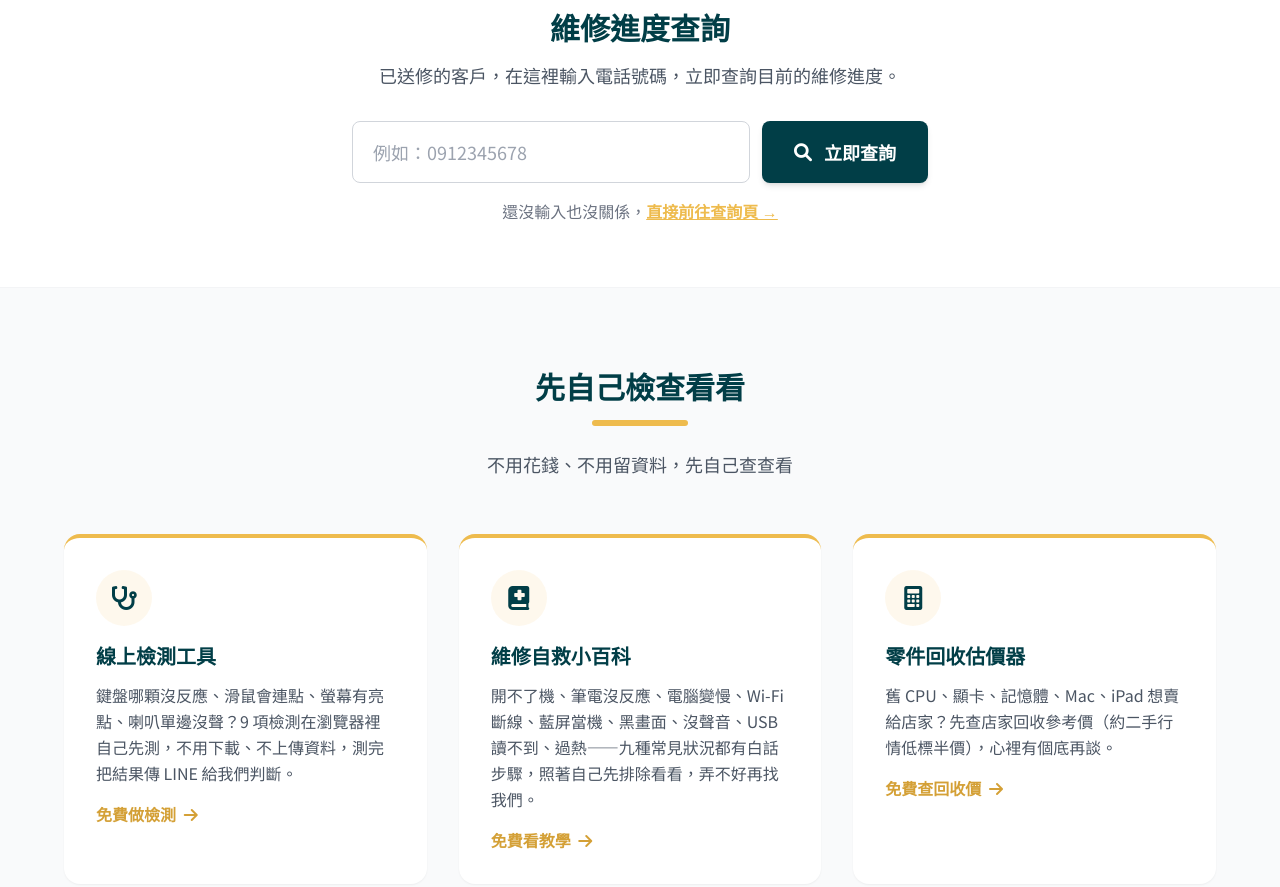
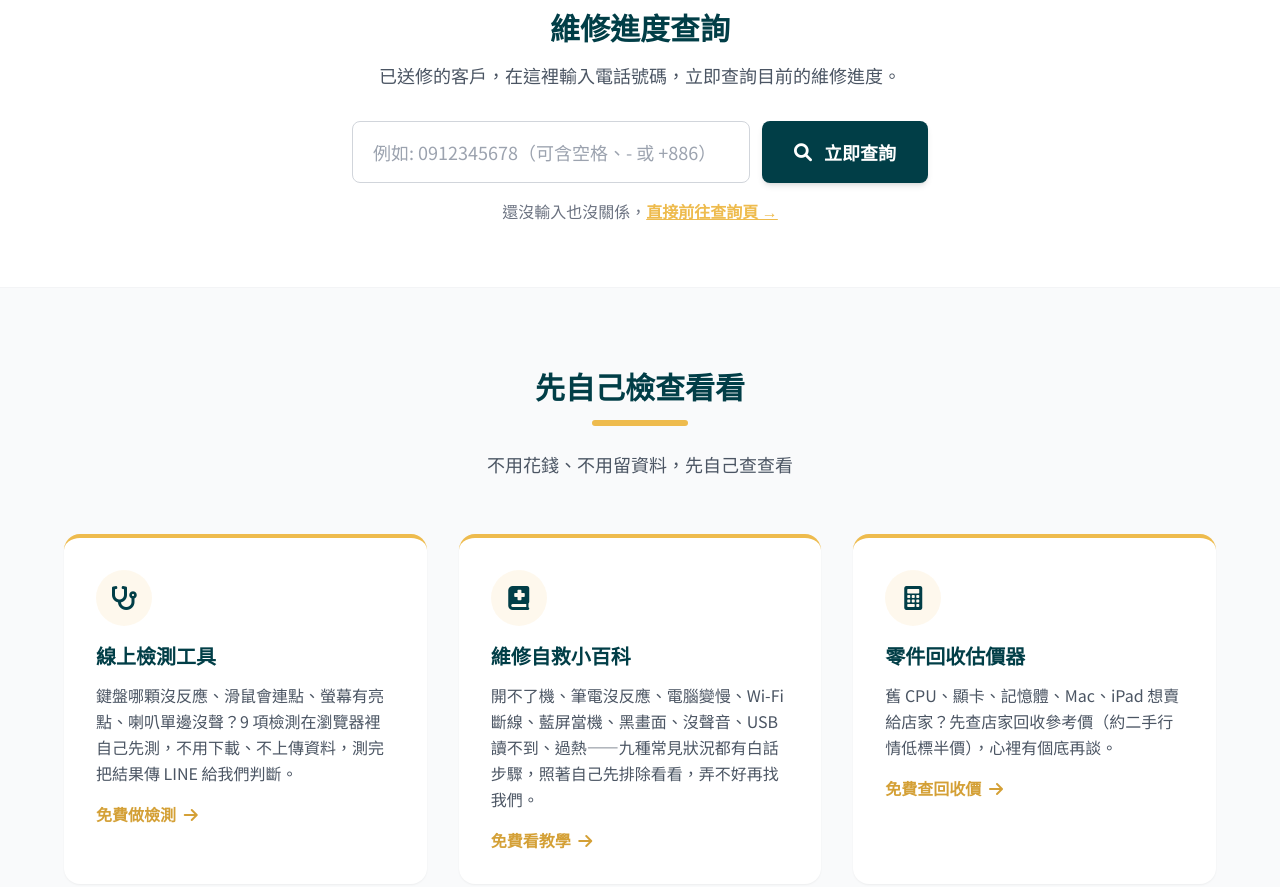
Before and after one commit to e15699-hue/swiftfix-site, a plain HTML site: page index.html in a window 1280 px wide. Shown: the part 6060-6947 px from the top of the page. Drawn offline with nearby package versions, Linux system fonts and the light colour scheme; no server answers.

Commit message:
首頁維修進度查詢框 placeholder 與 repair 頁一致（可含空格、- 或 +886）

```diff
--- a/index.html
+++ b/index.html
@@ -680,7 +680,7 @@
             <h2 class="text-3xl font-bold text-brand-dark mb-4">維修進度查詢</h2>
             <p class="text-gray-600 text-lg mb-8">已送修的客戶，在這裡輸入電話號碼，立即查詢目前的維修進度。</p>
             <form id="repairQuickForm" class="flex flex-col sm:flex-row gap-3 max-w-xl mx-auto" onsubmit="return goRepairQuery();">
-                <input type="tel" id="repairQuickPhone" autocomplete="tel" inputmode="tel" placeholder="例如：0912345678" aria-label="送修時留下的電話號碼" class="flex-1 border border-gray-300 rounded-lg px-5 py-4 text-lg focus:outline-none focus:border-brand-gold min-h-[56px]">
+                <input type="tel" id="repairQuickPhone" autocomplete="tel" inputmode="tel" placeholder="例如: 0912345678（可含空格、- 或 +886）" aria-label="送修時留下的電話號碼" class="flex-1 border border-gray-300 rounded-lg px-5 py-4 text-lg focus:outline-none focus:border-brand-gold min-h-[56px]">
                 <button type="submit" class="inline-flex items-center justify-center bg-brand-dark text-white px-8 py-4 rounded-lg text-lg font-bold hover:bg-brand-gold hover:text-brand-dark transition shadow-md min-h-[56px] whitespace-nowrap">
                     <i class="fas fa-search mr-3"></i> 立即查詢
                 </button>
```
